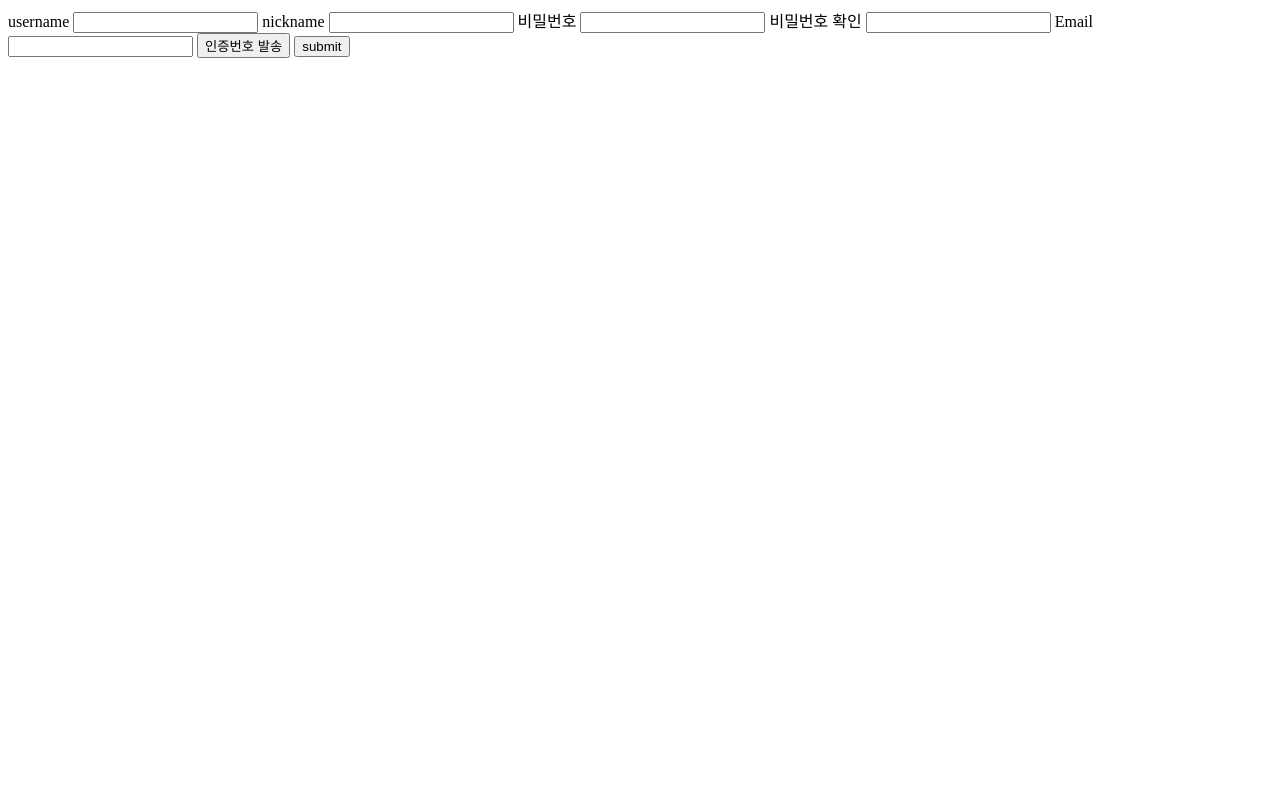
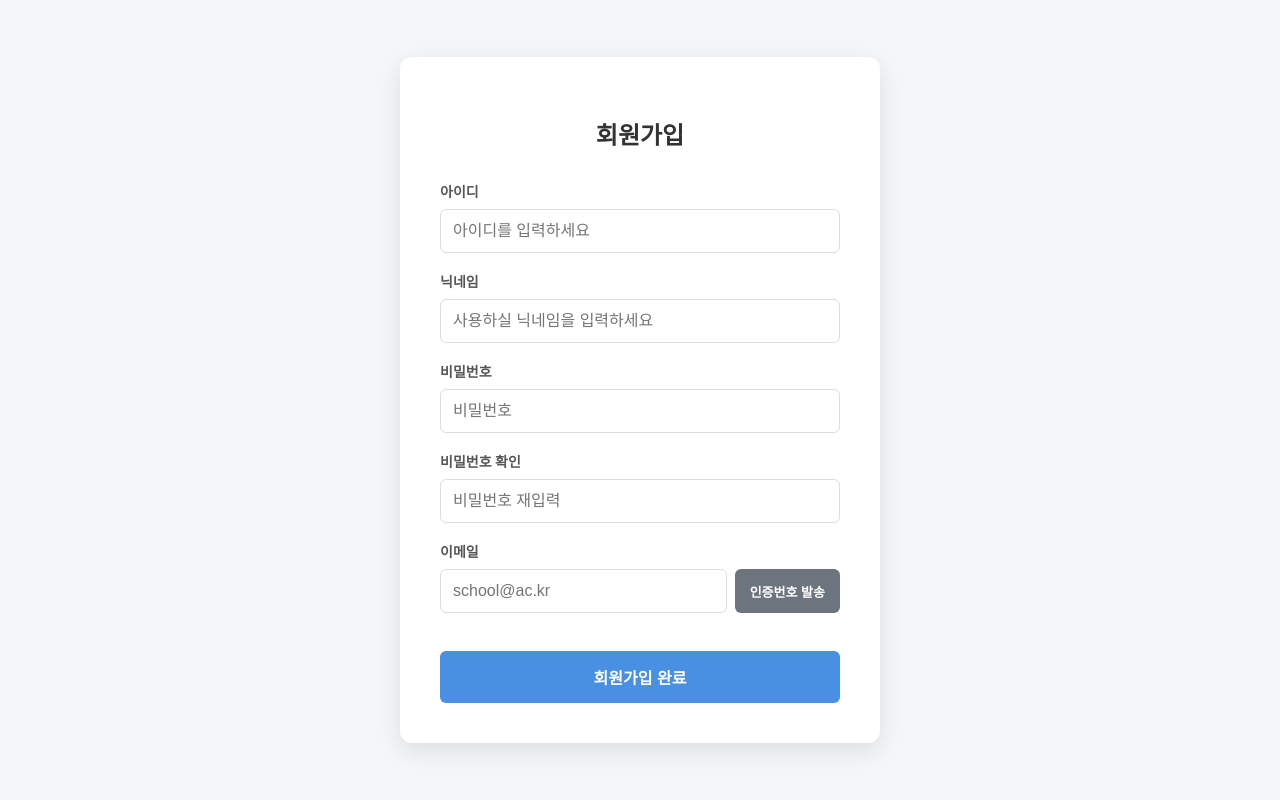
Before and after one commit to pirogramming/Uniquest, a Django app: page /users/signup/ in a window 1280 px wide. Run offline with Django 4.2, Linux system fonts and the light colour scheme.

Commit message:
docs:signup html,js분리, css추가

```diff
--- /dev/null
+++ b/backend-core/users/static/css/signup.css
@@ -0,0 +1,120 @@
+/* 기본 레이아웃 설정 */
+body {
+    font-family: 'Pretendard', -apple-system, BlinkMacSystemFont, system-ui, Roboto, sans-serif;
+    background-color: #f4f7f9;
+    display: flex;
+    justify-content: center;
+    align-items: center;
+    min-height: 100vh;
+    margin: 0;
+}
+
+/* 회원가입 컨테이너 */
+.signup-container {
+    background-color: #ffffff;
+    padding: 40px;
+    border-radius: 12px;
+    box-shadow: 0 8px 24px rgba(0, 0, 0, 0.1);
+    width: 100%;
+    max-width: 400px;
+}
+
+h2 {
+    text-align: center;
+    color: #333;
+    margin-bottom: 30px;
+}
+
+/* 입력 그룹 스타일 */
+.input-group {
+    margin-bottom: 18px;
+    display: flex;
+    flex-direction: column;
+}
+
+label {
+    font-size: 14px;
+    font-weight: 600;
+    color: #555;
+    margin-bottom: 8px;
+}
+
+input {
+    padding: 12px;
+    border: 1px solid #ddd;
+    border-radius: 6px;
+    font-size: 16px;
+    transition: border-color 0.3s ease;
+}
+
+input:focus {
+    outline: none;
+    border-color: #4A90E2;
+    box-shadow: 0 0 0 3px rgba(74, 144, 226, 0.1);
+}
+
+/* 이메일 및 인증 섹션 */
+.email-section {
+    display: flex;
+    gap: 8px;
+}
+
+.email-section input {
+    flex: 1;
+}
+
+/* 버튼 공통 스타일 */
+button {
+    cursor: pointer;
+    border: none;
+    border-radius: 6px;
+    font-weight: 600;
+    transition: all 0.2s ease;
+}
+
+/* 서브 버튼 (발송, 확인) */
+.btn-sub {
+    background-color: #6c757d;
+    color: white;
+    padding: 10px 15px;
+    font-size: 13px;
+    white-space: nowrap;
+}
+
+.btn-sub:hover {
+    background-color: #5a6268;
+}
+
+/* 메인 제출 버튼 */
+.btn-main {
+    width: 100%;
+    background-color: #4A90E2;
+    color: white;
+    padding: 14px;
+    font-size: 16px;
+    margin-top: 20px;
+}
+
+.btn-main:hover {
+    background-color: #357ABD;
+    transform: translateY(-1px);
+}
+
+/* 인증번호 박스 */
+#check_number_box {
+    background-color: #f8f9fa;
+    padding: 15px;
+    border-radius: 8px;
+    margin-top: 10px;
+    border: 1px dashed #ced4da;
+}
+
+.verify-group {
+    display: flex;
+    gap: 8px;
+    align-items: center;
+}
+
+.verify-group input {
+    flex: 1;
+}
--- /dev/null
+++ b/backend-core/users/static/js/signup.js
@@ -0,0 +1,128 @@
+let is_email_varified = false;
+let verified_email = ""
+let university_name = ""
+
+function getCookie(name) {
+    let cookieValue = null;
+    if (document.cookie && document.cookie !== '') {
+        const cookies = document.cookie.split(';');
+        for (let i = 0; i < cookies.length; i++) {
+            const cookie = cookies[i].trim();
+            if (cookie.substring(0, name.length + 1) === (name + '=')) {
+                cookieValue = decodeURIComponent(cookie.substring(name.length + 1));
+                break;
+            }
+        }
+    }
+    return cookieValue;
+}
+
+async function handleSignup(){
+    if (!is_email_varified){ // 학생메일 인증 누락시
+        alert('학생메일 인증은 필수입니다!')
+        return
+    } else if(document.getElementById('password').value !== document.getElementById('password_check').value){
+        document.getElementById('password_check').value = "";
+        document.getElementById('password_check').focus();
+        alert('비밀번호 불일치')
+        return
+    }
+
+    const csrftoken = getCookie('csrftoken');
+
+    const signupData = {
+        username:document.getElementById('username').value,
+        nickname:document.getElementById('nickname').value,
+        password:document.getElementById('password').value,
+        password_check:document.getElementById('password_check').value,
+        univ_email:verified_email,
+        university:university_name
+    }
+
+    const response = await fetch('/users/signup-data/', {
+        method:'POST',
+        headers:{
+            'Content-Type' : 'application/json',
+            'X-CSRFToken': csrftoken
+        },
+        body:JSON.stringify(signupData)
+    });
+
+    if (response.ok) {
+        alert("회원가입 성공!");
+        window.location.href = "/login-page/"; // 가입 후 로그인 페이지로 이동
+    } else {
+        const errorData = await response.json();
+        console.error("에러 발생:", errorData);
+        alert("가입 실패: " + JSON.stringify(errorData));
+}
+}
+
+async function send_number(){
+    const email = document.getElementById('email').value
+    const csrftoken = getCookie('csrftoken')
+
+    if(!email){
+        alert("이메일을 입력해주세요!")
+        return
+    }
+
+    const response = await fetch('/users/verify-email/',{
+        method:'POST',
+        headers:{
+            'Content-Type':'application/json',
+            'X-CSRFToken':csrftoken
+        },
+        body: JSON.stringify({
+            email:email,
+            action:'send_email'
+        })
+    });
+    if (response.ok){
+        const data = await response.json();
+        document.getElementById('check_number_box').style.display = 'block'
+        university_name = data.university
+        alert(data.message + data.university);
+    } else{
+        const data = await response.json();
+        alert("발송 실패: " + (data.message || "오류가 발생했습니다."));
+    }
+}
+
+async function check_number(){
+    const email = document.getElementById('email').value
+    const number = document.getElementById('number').value
+    const csrftoken = getCookie('csrftoken')
+
+    if(!email){
+        alert("이메일을 입력해주세요!")
+        return;
+    } else if(!number){
+        alert("인증번호를 입력해주세요!")
+        return;
+    }
+
+    const response = await fetch('/users/verify-email/',{
+        method:'POST',
+        headers:{
+            'Content-Type':'application/json',
+            'X-CSRFToken':csrftoken
+        },
+        body: JSON.stringify({
+            email:email,
+            number:number,
+            action:'check_number'
+        })
+    });
+    if (response.ok){
+        const data = await response.json();
+        if (data.is_varified){
+            alert('인증 성공!')
+            is_email_varified = true
+            verified_email = data.email
+        }
+    } else{
+        const data = await response.json();
+        alert("발송 실패: " + (data.message || "오류가 발생했습니다."));
+    }
+}
--- a/backend-core/users/templates/users/signup.html
+++ b/backend-core/users/templates/users/signup.html
@@ -1,150 +1,54 @@
+{%load static%}
 <!DOCTYPE html>
 <html lang="ko">
 <head>
     <meta charset="UTF-8">
     <meta name="viewport" content="width=device-width, initial-scale=1.0">
     <title>Signup</title>
+    <link rel="stylesheet" href="{%static 'css/signup.css'%}">
 </head>
 <body>
-    <label for="username">username</label>
-    <input type="text" name="username" id="username">
-    <label for="nickname">nickname</label>
-    <input type="text" name="nickname" id="nickname">
-    <label for="password">비밀번호</label>
-    <input type="password" name="password" id="password">
-    <label for="password_check">비밀번호 확인</label>
-    <input type="password" name="password_check" id="password_check">
-    <label for="email">Email</label>
-    <input type="email" name="email" id="email">
-    <button type="submit" onclick="send_number()">인증번호 발송</button>
-    <div id="check_number_box" style="display:none;">
-        <label for="number">인증번호 : </label>
-        <input type="number" name="number" id="number">
-        <button type="submit" onclick="check_number()">인증번호 확인</button>
+    <div class="signup-container">
+        <h2>회원가입</h2>
+
+        <div class="input-group">
+            <label for="username">아이디</label>
+            <input type="text" name="username" id="username" placeholder="아이디를 입력하세요" required>
+        </div>
+
+        <div class="input-group">
+            <label for="nickname">닉네임</label>
+            <input type="text" name="nickname" id="nickname" placeholder="사용하실 닉네임을 입력하세요" required>
+        </div>
+
+        <div class="input-group">
+            <label for="password">비밀번호</label>
+            <input type="password" name="password" id="password" placeholder="비밀번호" required>
+        </div>
+
+        <div class="input-group">
+            <label for="password_check">비밀번호 확인</label>
+            <input type="password" name="password_check" id="password_check" placeholder="비밀번호 재입력" required>
+        </div>
+
+        <div class="input-group">
+            <label for="email">이메일</label>
+            <div class="email-section">
+                <input type="email" name="email" id="email" placeholder="school@ac.kr" required>
+                <button type="button" class="btn-sub" onclick="send_number()">인증번호 발송</button>
+            </div>
+
+            <div id="check_number_box" style="display:none;">
+                <label for="number" style="display: block; margin-bottom: 5px;">인증번호 입력</label>
+                <div class="verify-group">
+                    <input type="number" name="number" id="number" placeholder="6자리 숫자" required>
+                    <button type="button" class="btn-sub" onclick="check_number()">확인</button>
+                </div>
+            </div>
+        </div>
+
+        <button type="button" class="btn-main" onclick="handleSignup()">회원가입 완료</button>
     </div>
-    <button type="submit" onclick="handleSignup()">submit</button>
-
-    <script>
-        let is_email_varified = false;
-        let verified_email = ""
-
-        function getCookie(name) {
-            let cookieValue = null;
-            if (document.cookie && document.cookie !== '') {
-                const cookies = document.cookie.split(';');
-                for (let i = 0; i < cookies.length; i++) {
-                    const cookie = cookies[i].trim();
-                    if (cookie.substring(0, name.length + 1) === (name + '=')) {
-                        cookieValue = decodeURIComponent(cookie.substring(name.length + 1));
-                        break;
-                    }
-                }
-            }
-            return cookieValue;
-        }
-
-        async function handleSignup(){
-            if (!is_email_varified){ // 학생메일 인증 누락시
-                alert('학생메일 인증은 필수입니다!')
-                return
-            }
-
-            const csrftoken = getCookie('csrftoken');
-
-            const signupData = {
-                username:document.getElementById('username').value,
-                nickname:document.getElementById('nickname').value,
-                password:document.getElementById('password').value,
-                password_check:document.getElementById('password_check').value,
-                email:verified_email
-            }
-
-            const response = await fetch('/users/signup-data/', {
-                method:'POST',
-                headers:{
-                    'Content-Type' : 'application/json',
-                    'X-CSRFToken': csrftoken
-                },
-                body:JSON.stringify(signupData)
-            });
-
-            if (response.ok) {
-                alert("회원가입 성공! 이제 학교 인증을 진행해 주세요.");
-                window.location.href = "/login-page/"; // 가입 후 로그인 페이지로 이동
-            } else {
-                const errorData = await response.json();
-                console.error("에러 발생:", errorData);
-                alert("가입 실패: " + JSON.stringify(errorData));
-    }
-        }
-
-        async function send_number(){
-            const email = document.getElementById('email').value
-            const csrftoken = getCookie('csrftoken')
-
-            if(!email){
-                alert("이메일을 입력해주세요!")
-                return
-            }
-
-            const response = await fetch('/users/verify-email/',{
-                method:'POST',
-                headers:{
-                    'Content-Type':'application/json',
-                    'X-CSRFToken':csrftoken
-                },
-                body: JSON.stringify({
-                    email:email,
-                    action:'send_email'
-                })
-            });
-            if (response.ok){
-                const data = await response.json();
-                document.getElementById('check_number_box').style.display = 'block'
-                alert(data.message + data.university);
-            } else{
-                const data = await response.json();
-                alert("발송 실패: " + (data.message || "오류가 발생했습니다."));
-            }
-        }
-
-        async function check_number(){
-            const email = document.getElementById('email').value
-            const number = document.getElementById('number').value
-            const csrftoken = getCookie('csrftoken')
-
-            if(!email){
-                alert("이메일을 입력해주세요!")
-                return;
-            } else if(!number){
-                alert("인증번호를 입력해주세요!")
-                return;
-            }
-
-            const response = await fetch('/users/verify-email/',{
-                method:'POST',
-                headers:{
-                    'Content-Type':'application/json',
-                    'X-CSRFToken':csrftoken
-                },
-                body: JSON.stringify({
-                    email:email,
-                    number:number,
-                    action:'check_number'
-                })
-            });
-            if (response.ok){
-                const data = await response.json();
-                if (data.is_varified){
-                    alert('인증 성공!')
-                    is_email_varified = true
-                    verified_email = data.email
-                }
-            } else{
-                const data = await response.json();
-                alert("발송 실패: " + (data.message || "오류가 발생했습니다."));
-            }
-        }
-    </script>
+    <script src="{%static 'js/signup.js'%}"></script>
 </body>
 </html>
```
